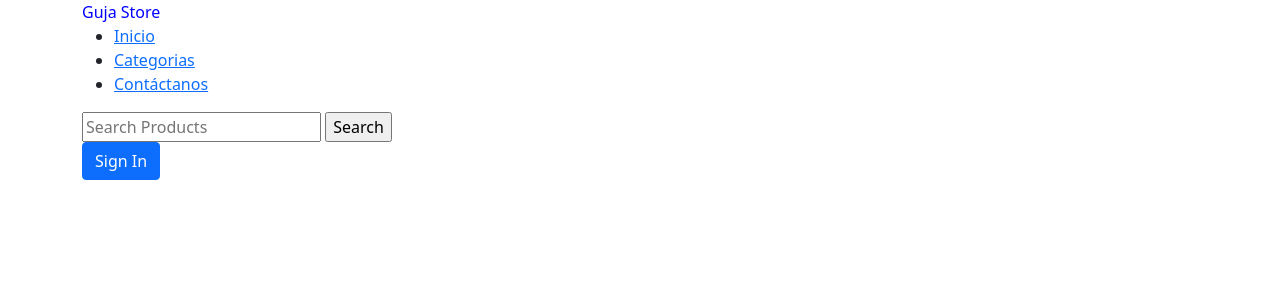
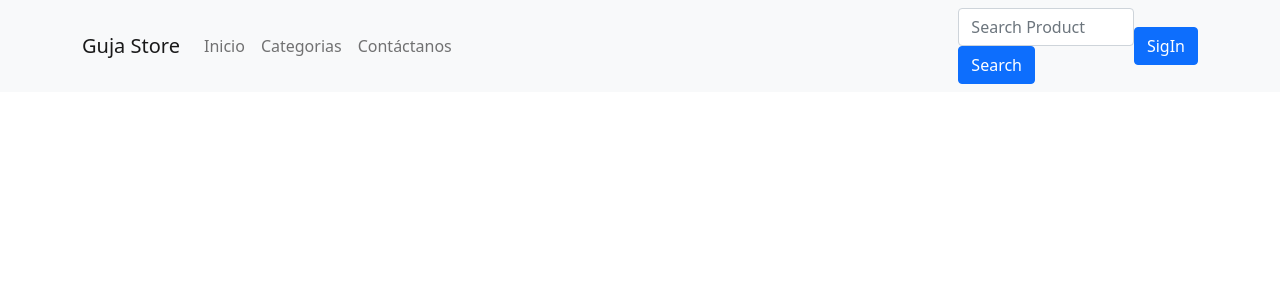
Before and after one commit to GustavoR0dr1gu3z/Tienda_En_Linea, a Django app: page /usuarios/index in a window 1280 px wide. Shown: the top 300 px of the page. Run offline with Django 3.2, Linux system fonts and the light colour scheme.

Commit message:
modificando el template

```diff
--- a/TiendaEnLineaa/Templates/index.html
+++ b/TiendaEnLineaa/Templates/index.html
@@ -12,27 +12,26 @@
 <body>
 
     <!--CABECERA-->
-    <nav>
+    <nav class="navbar navbar-expand-lg navbar-light bg-light">
         <div class="container">
 
             <div class ="nombre">
-                Guja Store
+                <a class="navbar-brand" href="#Inicio">Guja Store</a>
             </div>
 
 
-            <div class="listas">
-
-                <ul>
-                    <li>
-                        <a href="#Inicio">Inicio</a>
+            <div class="collapse navbar-collapse">
+                <ul class="navbar-nav mr-auto">
+                    <li class="nav-item">
+                        <a class="nav-link" href="#Inicio">Inicio</a>
                     </li>
 
-                    <li>
-                        <a href="#Categorias">Categorias</a>
+                    <li class="nav-item">
+                        <a class="nav-link" href="#Categorias">Categorias</a>
                     </li>
 
-                    <li>
-                        <a href="#Contactanos">Contáctanos</a>
+                    <li class="nav-item">
+                        <a class="nav-link" href="#Contactanos">Contáctanos</a>
                     </li>
 
                 </ul>
@@ -40,13 +39,13 @@
             </div>
 
 
-            <div class="imputs">
-                <input type="search" name="Digite algo" id="btn-search" placeholder="Search Products">
-                <input type="button" value="Search">
-            </div>
+            <form class="form-inline my-2 my-lg-0">
+                <input class="form-control mr-sm-2" type="search" placeholder="Search Product">
+                <button class="btn btn-primary" type="submit">Search</button>
+            </form>
 
-            <div class="botones">
-                <button class="btn btn-primary">Sign In</button>
+            <div>
+                <button class="btn btn-primary">SigIn</button>
             </div>
 
         </div>
--- a/TiendaEnLineaa/static/css/styles.css
+++ b/TiendaEnLineaa/static/css/styles.css
@@ -7,3 +7,8 @@ h1{
     color: blue;
 
 }
+
+.listas{
+    color: pink;
+    animation: none;
+}
```
